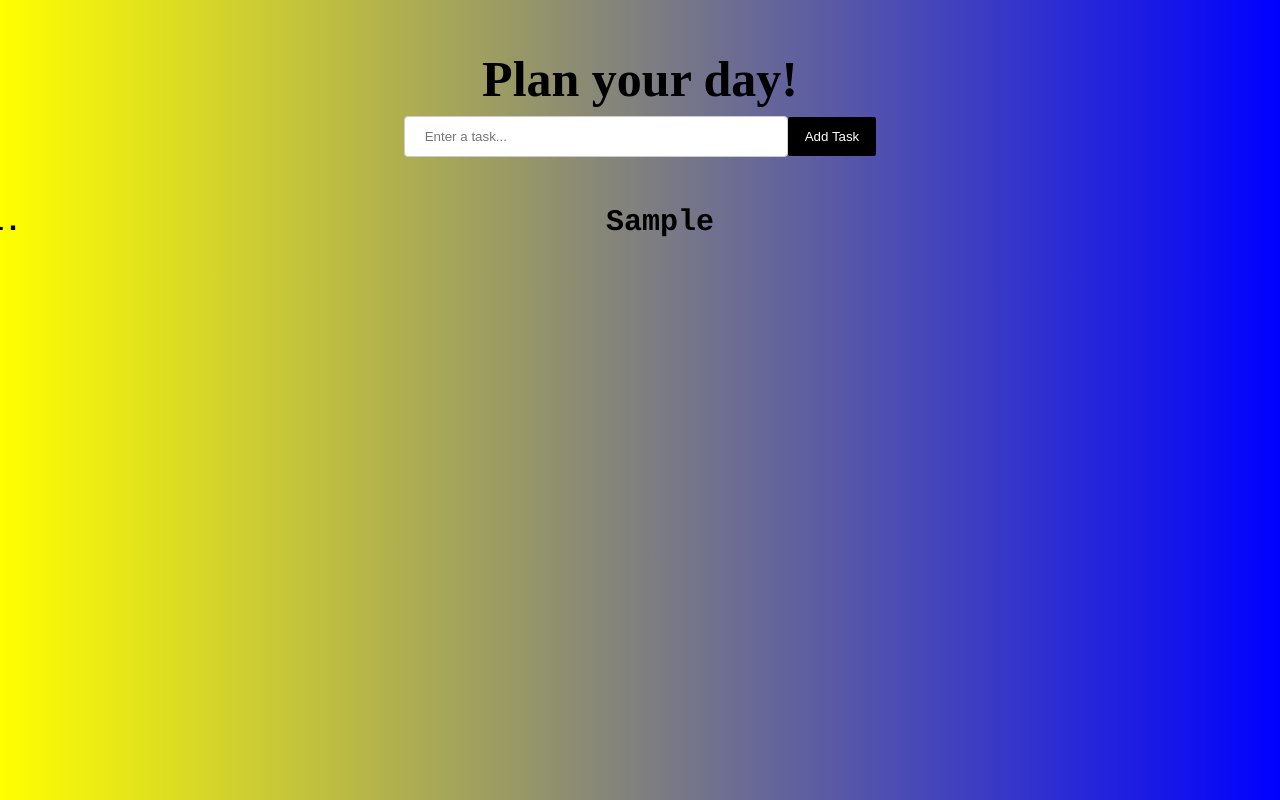
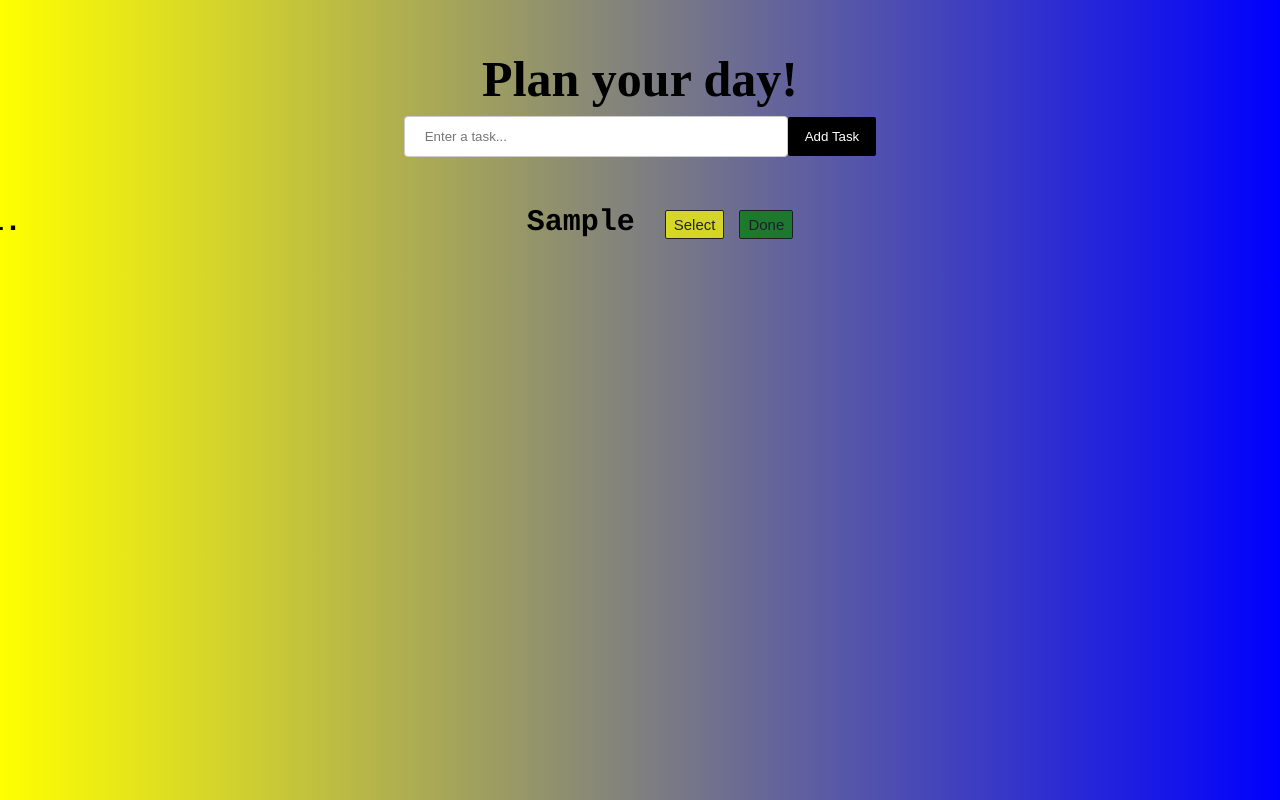
Before and after one commit to olafor/react-app, a React (Create React App) app: page / in a window 1280 px wide. Both pictures are taken after typing "Sample" into the empty fields and a click on the button "Add Task". Built offline with nearby package versions, Linux system fonts and the light colour scheme.

Commit message:
Included buttons whose opacity increase during mouseover.

```diff
--- a/src/components/task-list.js
+++ b/src/components/task-list.js
@@ -20,9 +20,22 @@ function SetList(props) {
 }
 
 function SetTask(props) {
+
+    function increaseOpacity(event) {
+        event.target.style.opacity = 1;
+    }
+
+    function decreaseOpacity(event) {
+        event.target.style.opacity = 0.7;
+    }
+
     function handleChange(event) {
         event.preventDefault();
         props.update(props.task.id);
+    }
+
+    function takeTime(event) {
+        event.preventDefault();
     }
 
     if (props.task.isDone) {
@@ -34,17 +47,53 @@ function SetTask(props) {
             padding: "10px"}}
             onClick={handleChange}><del>
             {props.task.description}
-            </del></li>
+            </del>
+            <button style={{marginLeft: '1.0em',
+                border: "1.5px solid black",
+                borderRadius: "2px",
+                backgroundColor: "red",
+                color: "black",
+                padding: "5px 8px",
+                fontSize: '15px',
+                opacity: '0.7'}}
+                onMouseEnter={increaseOpacity}
+                onMouseLeave={decreaseOpacity}>
+                    Remove
+            </button>
+            </li>
         )}
     else {
         return (
-            <li key={props.task.id}
-            style={{color: 'black',
-            fontFamily: "Courier",
-            fontWeight: "bold",
-            padding: "10px"}}
-            onClick={handleChange}>
-            {props.task.description}
+            <li style={{color: 'black',
+                fontFamily: "Courier",
+                fontWeight: "bold",
+                padding: "10px"}}>
+            <span onClick={handleChange}
+                style={{marginRight: '1.0em'}}>
+                {props.task.description}</span>
+            <button style={{marginRight: '1.0em',
+                border: "1.5px solid black",
+                borderRadius: "2px",
+                backgroundColor: "yellow",
+                color: "black",
+                padding: "5px 8px",
+                fontSize: '15px',
+                opacity: '0.7'}}
+                onClick={takeTime}
+                onMouseEnter={increaseOpacity}
+                onMouseLeave={decreaseOpacity}>
+                Select
+            </button>
+            <button style={{border: "1.5px solid black",
+                borderRadius: "2px",
+                backgroundColor: "green",
+                color: "black",
+                padding: "5px 8px",
+                fontSize: '15px',
+                opacity: '0.7'}}
+                onClick={handleChange}
+                onMouseEnter={increaseOpacity}
+                onMouseLeave={decreaseOpacity}>Done</button>
             </li>
         )}
 }
```
